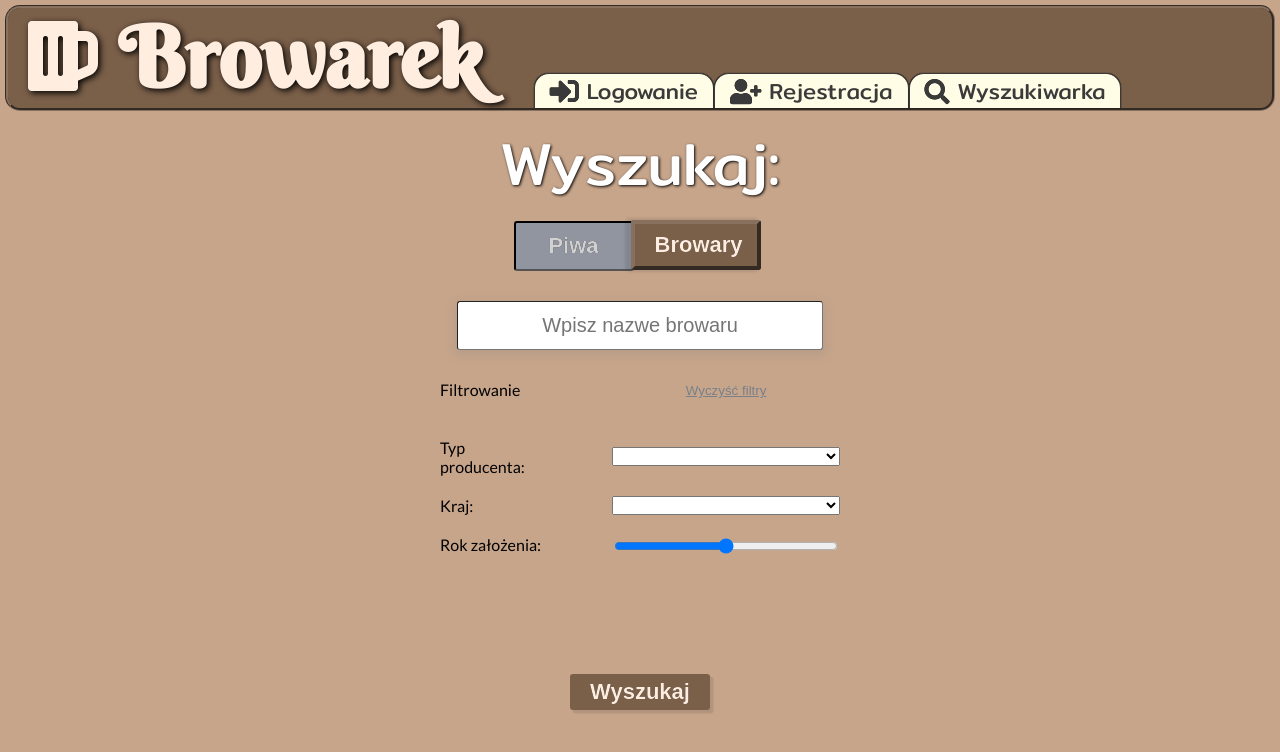
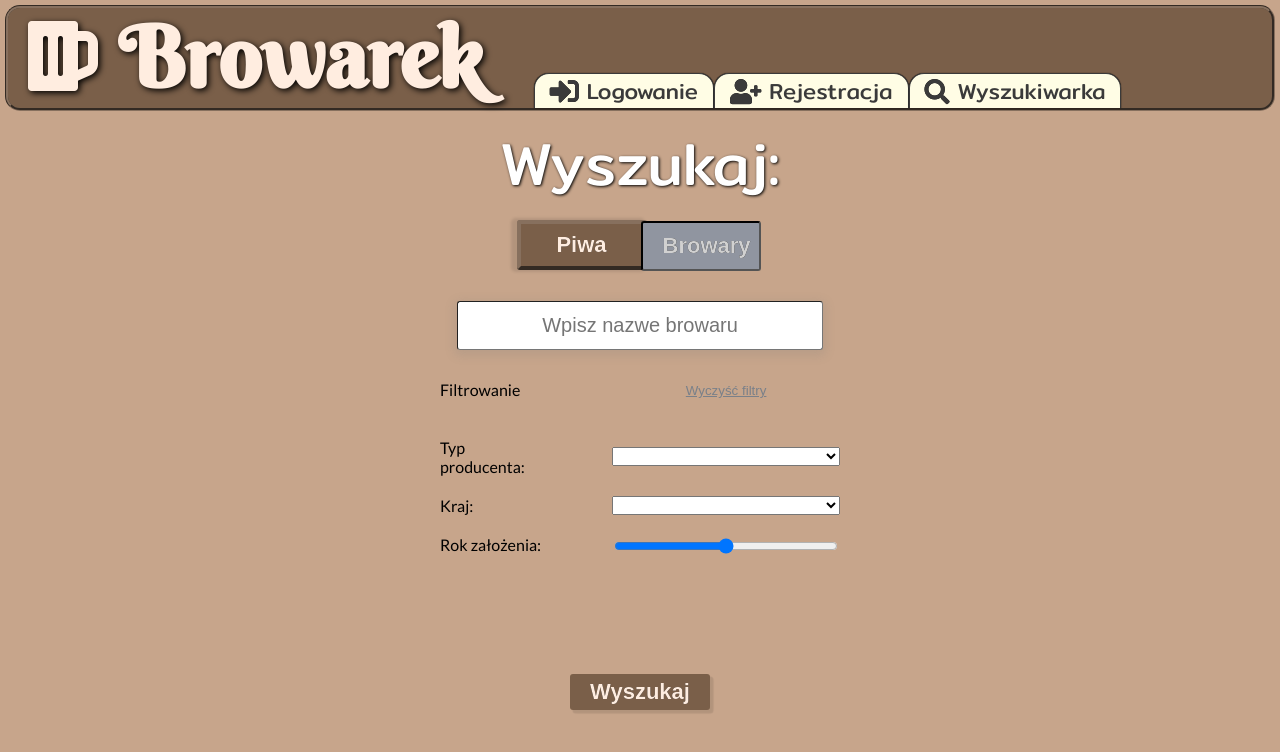
Before and after one commit to RobertPr/BrowarekFrontend, a React (Create React App) app in the folder browarek/: page /brewerySearch in a window 1280 px wide. Shown: the top 752 px of the page. Built offline with nearby package versions, Linux system fonts and the light colour scheme; a web font is replaced by a local one.

Commit message:
pare linków

```diff
--- a/browarek/src/components/addBeer/AddBeer.css
+++ b/browarek/src/components/addBeer/AddBeer.css
@@ -213,7 +213,7 @@ label{
 	right: 100px;
 }
 
-#addBreweryPhoto{
+.addBreweryPhoto{
 	align-self: flex-end;
 	border-radius: 5px;
 	margin-top: 430px;
--- a/browarek/src/components/addBeer/AddBeer.js
+++ b/browarek/src/components/addBeer/AddBeer.js
@@ -21,7 +21,9 @@ class AddBeer extends React.Component {
                     <div id="addBreweryTitle">Dodaj</div>
                     <div id="searchSwitch">
                         <button id="brewerySwitch">Piwo</button>
+                        <Link to="/addBrewery">
                         <button id="beerSwitch">Browar</button>
+                        </Link>
                     </div>
                     <form id="beerForm">
                         <div>
--- a/browarek/src/components/addBrewery/AddBrewery.css
+++ b/browarek/src/components/addBrewery/AddBrewery.css
@@ -36,6 +36,7 @@
   text-decoration: none;
 	text-shadow: 0px 0px 0.5px black;
 	margin-left: -6px;
+	z-index:1;
 
 }
 
@@ -59,7 +60,6 @@
   	cursor: pointer;
   	text-decoration: none;
 	text-shadow: 0px 0px 0.5px black;
-	z-index:1;
 	border-color: #87705E;
 	margin-bottom: 1px;
 }
--- a/browarek/src/components/addBrewery/AddBrewery.js
+++ b/browarek/src/components/addBrewery/AddBrewery.js
@@ -17,7 +17,9 @@ class AddBrewery extends React.Component {
                         <span id="addImgDescBrewery">Kliknij, aby dodać zdjęcie</span>
                     </div>
                     <div id="searchSwitchBrewery">
+                        <Link to="/addBeer">
                         <button id="brewerySwitchBrewery">Piwo</button>
+                        </Link>
                         <button id="beerSwitchBrewery">Browar</button>
                     </div>
                     <div id="inputsContainer">
--- a/browarek/src/components/beerSearch/BeerSearch.js
+++ b/browarek/src/components/beerSearch/BeerSearch.js
@@ -13,8 +13,10 @@ class BeerSearch extends React.Component {
             <div id="searchContainer">
                 <div id="searchLogo">Wyszukaj:</div>
                 <div id="searchSwitch">
-                    <button id="beerSwitch">Piwa</button>
-                    <button id="brewerySwitch">Browary</button>
+                    <button id="brewerySwitch">Piwa</button>
+                    <Link to="/brewerySearch">
+                    <button id="beerSwitch">Browary</button>
+                    </Link>
                 </div>
                 <input id="searchName" form="searchForm" placeholder="Wpisz nazwe piwa" />
                 <div id="twoColumns">
--- a/browarek/src/components/brewerySearch/BrewerySearch.js
+++ b/browarek/src/components/brewerySearch/BrewerySearch.js
@@ -13,8 +13,10 @@ class BrewerySearch extends React.Component {
             <div id="searchContainer">
                 <div id="searchLogo">Wyszukaj:</div>
                 <div id="searchSwitch">
-                    <button id="beerSwitchBrewery">Piwa</button>
-                    <button id="brewerySwitchBrewery">Browary</button>
+                    <Link to="/beerSearch">
+                    <button id="brewerySwitchBrewery">Piwa</button>
+                    </Link>
+                    <button id="beerSwitchBrewery">Browary</button>
                 </div>
                 <input id="searchName" form="searchForm" placeholder="Wpisz nazwe browaru" />
                 <div id="twoColumns">
```
